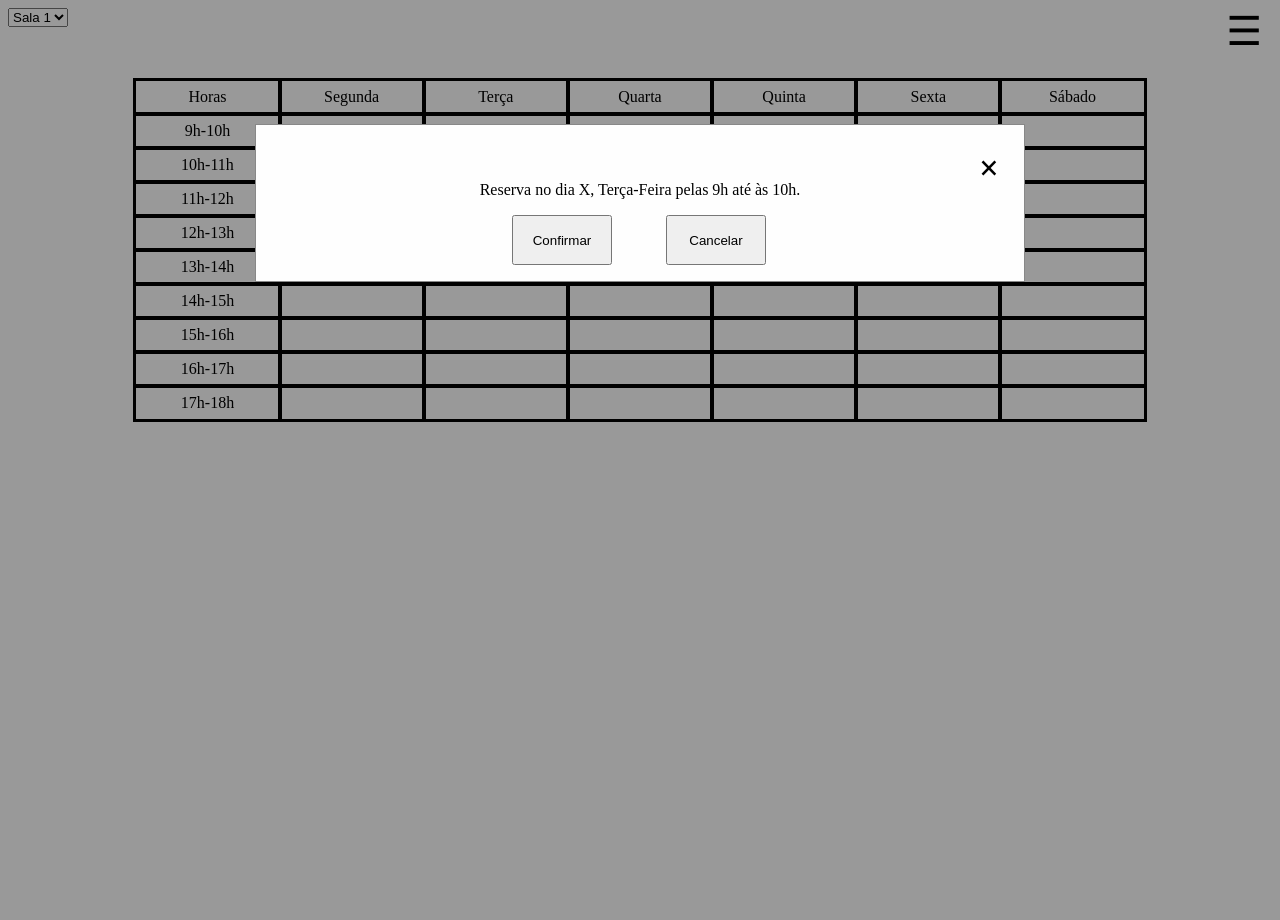
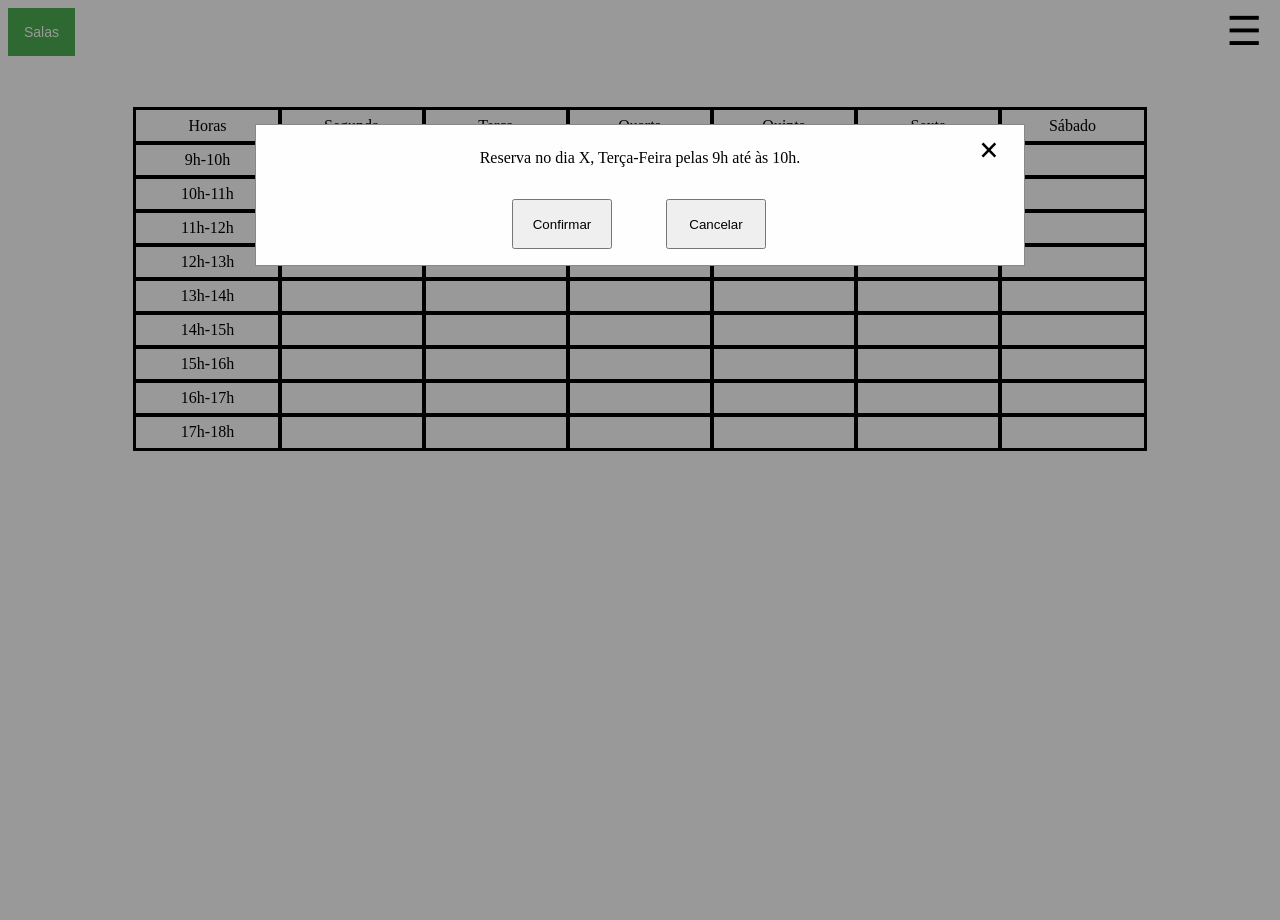
Before and after one commit to FlashW1W/TalkALot, a PHP site: page /Reservas.html in a window 1280 px wide, after a click on "Login". Run offline with PHP 8.4, Linux system fonts and the light colour scheme.

Commit message:
Reservas
Botão de salas bonito
Popup da reserva alinhado

```diff
--- a/CSS/Reservas.css
+++ b/CSS/Reservas.css
@@ -2,7 +2,7 @@ td {
     width:100px;
     height:30px;
     outline: solid;
-    text-align:center
+    text-align:center;
 }
 
 .celula {
@@ -11,7 +11,7 @@ td {
     border:none;
     background-color:transparent;
     background:none;
-    outline:none
+    outline:none;
 }
 
 /*POPUP*/
@@ -65,7 +65,7 @@ span.psw {
 .close {
     position: absolute;
     right: 25px;
-    top: 0;
+    top: -100%;
     color: #000;
     font-size: 35px;
     font-weight: bold;
@@ -172,3 +172,51 @@ input[type=text], input[type=password] {
     width: 100px;
     height: 50px;
 }
+
+/* Dropdown Button */
+.dropbtn {
+    background-color: #4CAF50;
+    color: white;
+    padding: 16px;
+    font-size: 14px;
+    border: none;
+}
+
+/* The container <div> - needed to position the dropdown content */
+.dropdown {
+    position: relative;
+    display: inline-block;
+}
+
+/* Dropdown Content (Hidden by Default) */
+.dropdown-content {
+    display: none;
+    position: absolute;
+    background-color: #f1f1f1;
+    min-width: 100px;
+    box-shadow: 0px 8px 16px 0px rgba(0,0,0,0.2);
+    z-index: 1;
+}
+
+    /* Links inside the dropdown */
+    .dropdown-content a {
+        color: black;
+        padding: 12px 16px;
+        text-decoration: none;
+        display: block;
+    }
+
+        /* Change color of dropdown links on hover */
+        .dropdown-content a:hover {
+            background-color: #ddd;
+        }
+
+/* Show the dropdown menu on hover */
+.dropdown:hover .dropdown-content {
+    display: block;
+}
+
+/* Change the background color of the dropdown button when the dropdown content is shown */
+.dropdown:hover .dropbtn {
+    background-color: #3e8e41;
+}
--- a/Reservas.html
+++ b/Reservas.html
@@ -21,11 +21,12 @@
         <form class="modal-content animate" action="/action_page.php">
             <div class="imgcontainer">
                 <span onclick="document.getElementById('id01').style.display='none'" class="close" title="Close Modal">&times;</span>
-                    </div>
-            <div class="container">
                 <p class="confirmação">
                     Reserva no dia X, Terça-Feira pelas 9h até às 10h.
                 </p>
+            </div>
+            <div class="container">
+
 
                 <button class="confirmação_button" style="margin-left:240px; margin-right:50px">
                     Confirmar
@@ -39,11 +40,14 @@
         </form>
     </div>
 
-    <select>
-        <option>Sala 1</option>
-        <option>Sala 2</option>
-        <option>Sala 3</option>
-    </select>
+    <div class="dropdown">
+        <button class="dropbtn">Salas</button>
+        <div class="dropdown-content">
+            <a href="#">Sala 1</a>
+            <a href="#">Sala 2</a>
+            <a href="#">Sala 3</a>
+        </div>
+    </div>
 
     <br />
     <br />
@@ -61,8 +65,8 @@
         </tr>
         <tr>
             <td>9h-10h</td>
-            <td><button class="celula" onclick="parent.location='Index.html'"></button></td>
             <td><button class="celula" onclick="document.getElementById('id01').style.display='block'"></button></td>
+            <td style="background-color:red"><button class="celula" onclick="document.getElementById('id01').style.display='block'"></button></td>
             <td></td>
             <td></td>
             <td></td>
```
